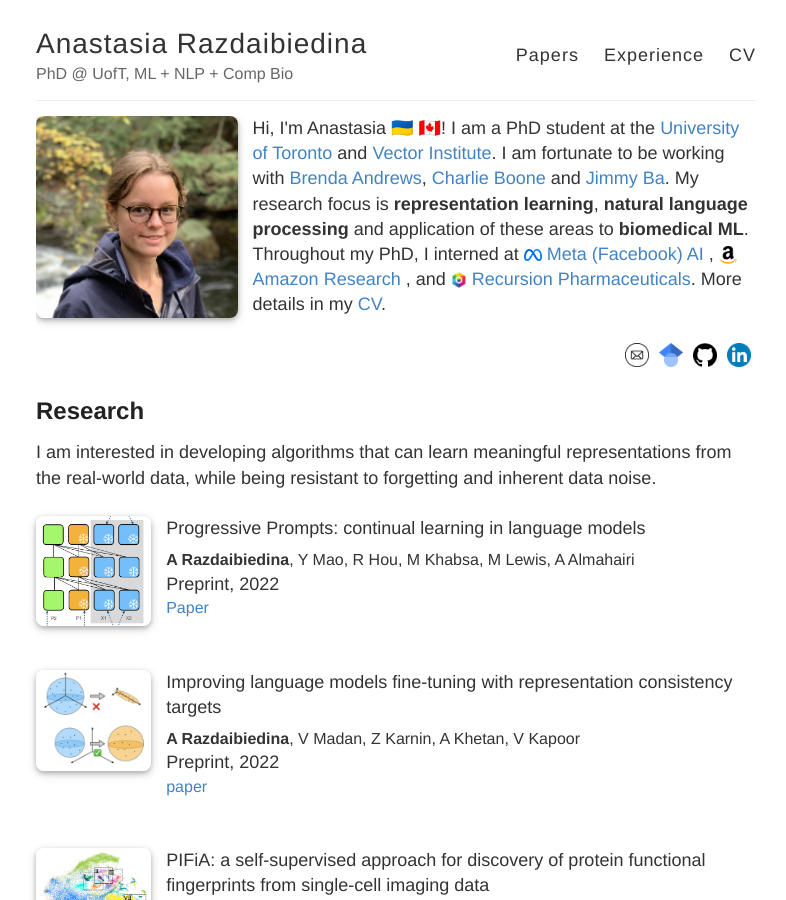
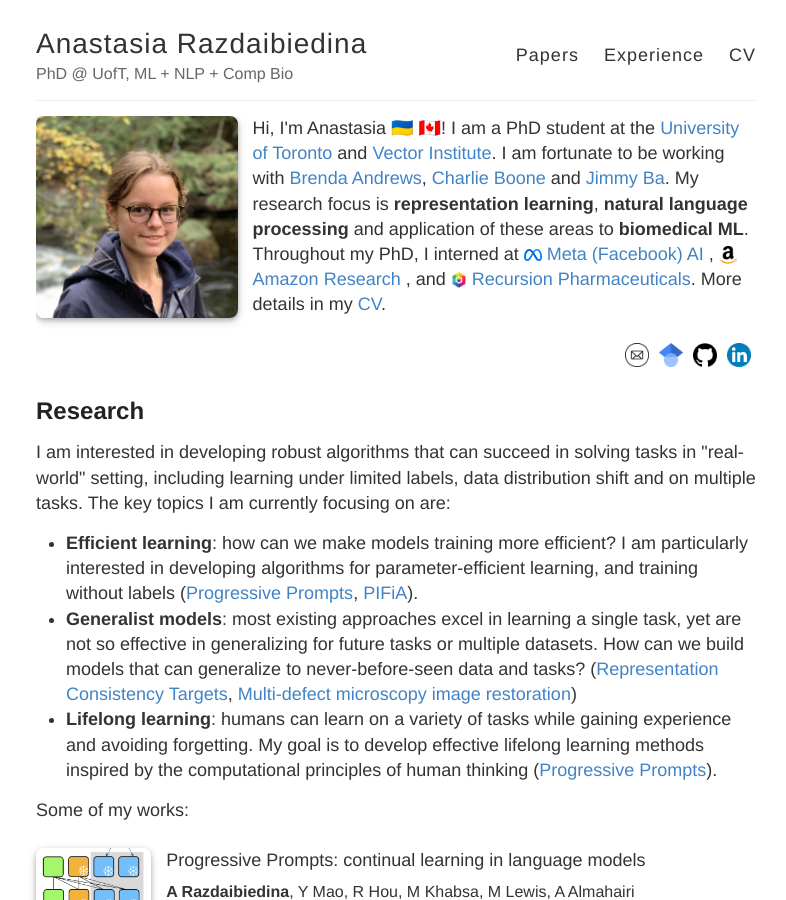
Before and after one commit to arazd/arazd.github.io, a Jekyll site: the page built from index.html, in a window 1280 px wide and 900 px high. Shown: the whole window, without its empty margins (244-1030 px from the left). Built offline with Jekyll 4.4.1, drawn with Linux system fonts in a browser that asks for light colours.

Commit message:
research statement

```diff
--- a/index.html
+++ b/index.html
@@ -55,8 +55,23 @@ More details in my  <a href="https://arazd.github.io/CV.pdf">CV</a>.
 </div>
 
 <h2 id="Papers">Research</h2>
-I am interested in developing algorithms that can learn meaningful representations from the real-world data,
-while being resistant to forgetting and inherent data noise.
+I am interested in developing robust algorithms that can succeed in solving tasks in "real-world" setting,
+including learning under limited labels, data distribution shift and on multiple tasks.
+<!-- that can learn meaningful representations from the real-world data,
+while being resistant to forgetting and inherent data noise. -->
+The key topics I am currently focusing on are:
+<ul>
+  <li> <strong>Efficient learning</strong>: how can we make models training more efficient?
+    I am particularly interested in developing algorithms for parameter-efficient learning,
+    and training without labels (<a href="">Progressive Prompts</a>, <a href="">PIFiA</a>).
+  <li> <strong>Generalist models</strong>: most existing approaches excel in learning a single task, yet are not so effective in generalizing for future tasks or multiple datasets.
+    How can we build models that can generalize to never-before-seen data and tasks?
+    (<a href="">Representation Consistency Targets</a>, <a href="">Multi-defect microscopy image restoration</a>)
+  <li> <strong>Lifelong learning</strong>: humans can learn on a variety of tasks while gaining experience and avoiding forgetting.
+    My goal is to develop effective lifelong learning methods inspired by the computational principles of human thinking (<a href="">Progressive Prompts</a>).
+
+</ul>
+Some of my works:
 <br>
 <br>
 <!--
```
